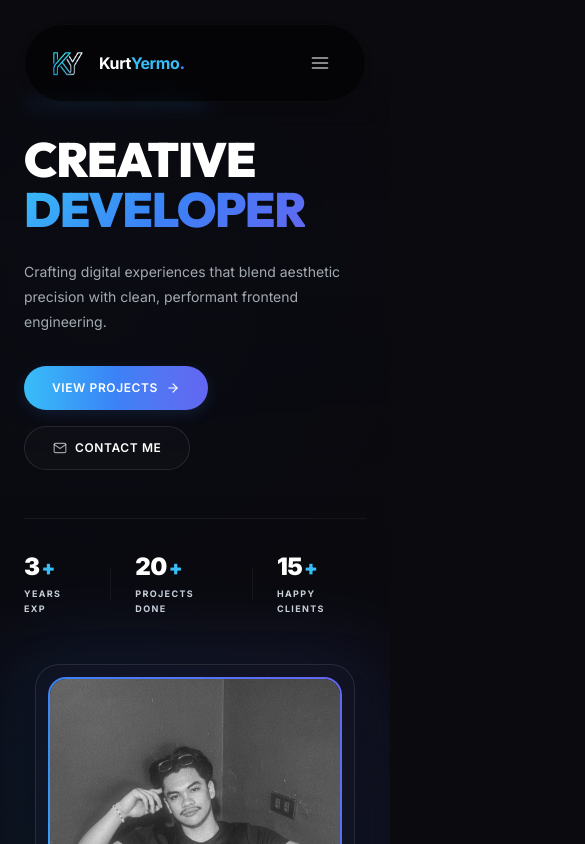
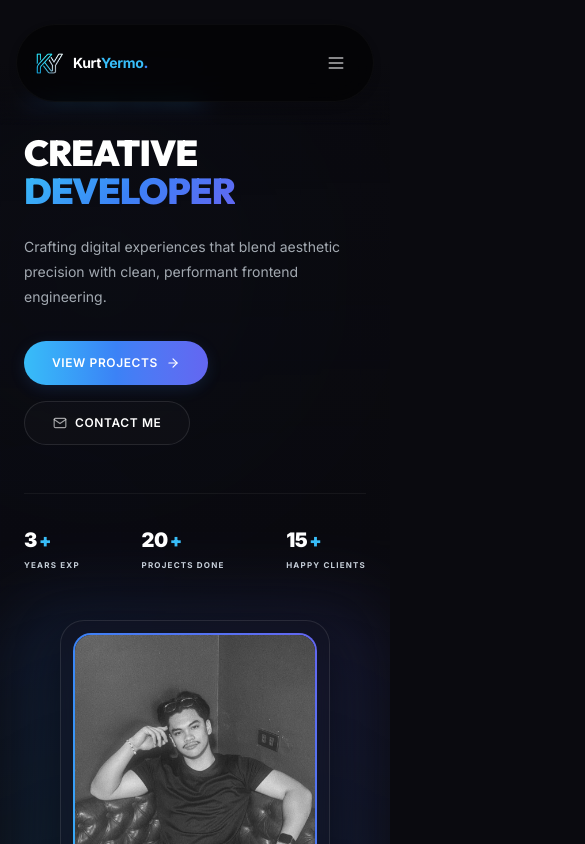
Before and after one commit to yermokurt/personal_portfolio, a Next.js app: page / in a window 390 px wide. Shown: the top 844 px of the page, 585 px wide, since content can reach past the window. Built offline with nearby package versions, Linux system fonts and the light colour scheme.

Commit message:
mobile responsiveness

```diff
--- a/src/app/globals.css
+++ b/src/app/globals.css
@@ -31,6 +31,12 @@
     padding: 0;
   }
 
+  html,
+  body {
+    overflow-x: hidden;
+    width: 100%;
+  }
+
   html {
     scroll-behavior: auto;
     /* Lenis handles this */
@@ -43,7 +49,6 @@
     background-color: #0a0a0f;
     color: #f0f0f0;
     font-family: var(--font-inter), system-ui, sans-serif;
-    overflow-x: hidden;
     line-height: 1.6;
   }
 
--- a/src/components/Navbar.tsx
+++ b/src/components/Navbar.tsx
@@ -6,7 +6,6 @@ import Image from "next/image";
 import { useActiveSection } from "@/hooks/useActiveSection";
 import { useScrollProgress } from "@/hooks/useScrollProgress";
 import { scrollToSection } from "@/lib/utils";
-import { FiMenu, FiX } from "react-icons/fi";
 import logoImg from "@/assets/logo.png";
 
 const navLinks = [
@@ -26,7 +25,7 @@ export default function Navbar() {
   // Close mobile menu on resize
   useEffect(() => {
     const handleResize = () => {
-      if (window.innerWidth >= 768) setMobileOpen(false);
+      if (window.innerWidth >= 1024) setMobileOpen(false);
     };
     window.addEventListener("resize", handleResize);
     return () => window.removeEventListener("resize", handleResize);
@@ -48,9 +47,9 @@ export default function Navbar() {
           paddingTop: isScrolled ? "16px" : "24px",
         }}
       >
-        <div className="w-full max-w-7xl px-6 md:px-8 lg:px-12 pointer-events-auto">
+        <div className="w-full max-w-7xl px-4 sm:px-6 md:px-8 lg:px-12 pointer-events-auto">
           <div
-            className="w-full rounded-full border transition-all duration-500 px-6 md:px-8 lg:px-10 overflow-hidden isolate backdrop-blur-xl bg-black/70 supports-[backdrop-filter]:bg-black/55 pointer-events-auto"
+            className="w-full rounded-full border transition-all duration-500 px-4 sm:px-6 md:px-8 lg:px-10 overflow-hidden isolate backdrop-blur-xl bg-black/70 supports-[backdrop-filter]:bg-black/55 pointer-events-auto"
             style={{
               borderColor: isScrolled
                 ? "rgba(255, 255, 255, 0.08)"
@@ -64,9 +63,9 @@ export default function Navbar() {
               {/* Logo / Name */}
               <button
                 onClick={() => handleNavClick("hero")}
-                className="group flex items-center gap-3.5 text-left cursor-pointer"
+                className="group flex items-center gap-2 sm:gap-3.5 text-left cursor-pointer shrink-0"
               >
-                <div className="relative w-9 h-9 transition-all duration-500 group-hover:scale-105">
+                <div className="relative w-8 h-8 sm:w-9 sm:h-9 transition-all duration-500 group-hover:scale-105">
                   <Image
                     src={logoImg}
                     alt="Kurt Yermo Logo"
@@ -76,14 +75,14 @@ export default function Navbar() {
                     priority
                   />
                 </div>
-                <span className="font-bold text-white font-display text-base tracking-tight group-hover:text-accent transition-colors duration-300">
+                <span className="font-bold text-white font-display text-sm sm:text-base tracking-tight group-hover:text-accent transition-colors duration-300 whitespace-nowrap">
                   Kurt<span className="text-accent-light">Yermo</span>
                   <span className="text-accent font-extrabold">.</span>
                 </span>
               </button>
 
               {/* Desktop Nav */}
-              <div className="hidden md:flex items-center gap-4 lg:gap-6">
+              <div className="hidden lg:flex items-center gap-4 lg:gap-6">
                 {navLinks.map(({ id, label }) => {
                   const isActive = activeSection === id;
                   return (
@@ -121,11 +120,19 @@ export default function Navbar() {
 
               {/* Mobile Menu Button */}
               <button
-                className="md:hidden text-white/70 hover:text-white hover:bg-white/5 transition-all p-2.5 rounded-full border border-transparent hover:border-white/10"
+                className="lg:hidden flex items-center justify-center shrink-0 text-white/70 hover:text-white hover:bg-white/5 transition-all p-2.5 rounded-full border border-transparent hover:border-white/10 cursor-pointer"
                 onClick={() => setMobileOpen((prev) => !prev)}
                 aria-label="Toggle menu"
               >
-                {mobileOpen ? <FiX size={20} /> : <FiMenu size={20} />}
+                {mobileOpen ? (
+                  <svg className="w-5 h-5" fill="none" viewBox="0 0 24 24" stroke="currentColor" strokeWidth={2}>
+                    <path strokeLinecap="round" strokeLinejoin="round" d="M6 18L18 6M6 6l12 12" />
+                  </svg>
+                ) : (
+                  <svg className="w-5 h-5" fill="none" viewBox="0 0 24 24" stroke="currentColor" strokeWidth={2}>
+                    <path strokeLinecap="round" strokeLinejoin="round" d="M4 6h16M4 12h16M4 18h16" />
+                  </svg>
+                )}
               </button>
             </div>
           </div>
@@ -157,11 +164,13 @@ export default function Navbar() {
             >
               {/* Drawer header close button */}
               <button
-                className="absolute top-6 right-6 text-white/70 hover:text-white p-2 hover:bg-white/5 rounded-xl transition-all"
+                className="absolute top-6 right-6 text-white/70 hover:text-white p-2 hover:bg-white/5 rounded-xl transition-all cursor-pointer"
                 onClick={() => setMobileOpen(false)}
                 aria-label="Close menu"
               >
-                <FiX size={20} />
+                <svg className="w-5 h-5" fill="none" viewBox="0 0 24 24" stroke="currentColor" strokeWidth={2}>
+                  <path strokeLinecap="round" strokeLinejoin="round" d="M6 18L18 6M6 6l12 12" />
+                </svg>
               </button>
 
               <div className="flex flex-col gap-3 mt-4">
--- a/src/components/ProjectModal.tsx
+++ b/src/components/ProjectModal.tsx
@@ -101,8 +101,8 @@ export default function ProjectModal({ project, isOpen, onClose }: ProjectModalP
                   <FiX size={18} />
                 </button>
 
-                {/* Cinematic 21:9 Image Frame */}
-                <div className="relative aspect-[21/9] w-full overflow-hidden bg-black/40 border-b border-white/[0.04]">
+                {/* Cinematic Responsive Image Frame */}
+                <div className="relative aspect-[16/10] sm:aspect-[21/9] w-full overflow-hidden bg-black/40 border-b border-white/[0.04]">
                   <Image
                     src={project.featuredImage}
                     alt={project.title}
--- a/src/sections/AboutSection.tsx
+++ b/src/sections/AboutSection.tsx
@@ -36,7 +36,7 @@ export default function AboutSection() {
       </div>
 
       <div className="container-custom">
-        <div className="grid grid-cols-1 md:grid-cols-[280px_1fr] lg:grid-cols-[420px_1fr] gap-12 lg:gap-16 items-center">
+        <div className="grid grid-cols-1 lg:grid-cols-[420px_1fr] gap-12 lg:gap-16 items-center">
           {/* Left — Visual Anchor */}
           <motion.div
             variants={slideInLeft}
--- a/src/sections/HeroSection.tsx
+++ b/src/sections/HeroSection.tsx
@@ -79,7 +79,7 @@ export default function HeroSection() {
 
             {/* Title */}
             <motion.div variants={heroTitle} className="mb-6">
-              <h1 className="text-5xl md:text-7xl lg:text-8xl font-black tracking-tight text-white leading-[1.05] uppercase">
+              <h1 className="text-4xl sm:text-6xl md:text-7xl lg:text-8xl font-black tracking-tight text-white leading-[1.05] uppercase">
                 Creative <br />
                 <span className="text-gradient">Developer</span>
               </h1>
@@ -120,31 +120,31 @@ export default function HeroSection() {
             {/* Stats Row */}
             <motion.div
               variants={heroSubtitle}
-              className="flex items-center gap-6 sm:gap-10 md:gap-12 w-full pt-8 border-t border-white/5"
+              className="flex flex-wrap items-center justify-between sm:justify-start gap-4 sm:gap-10 md:gap-12 w-full pt-8 border-t border-white/5"
             >
               <div>
-                <div className="text-2xl md:text-3xl font-black text-white tracking-tight flex items-baseline">
-                  3<span className="text-accent-light text-xl ml-0.5">+</span>
+                <div className="text-xl sm:text-2xl md:text-3xl font-black text-white tracking-tight flex items-baseline">
+                  3<span className="text-accent-light text-lg sm:text-xl ml-0.5">+</span>
                 </div>
-                <div className="text-[9px] font-bold tracking-[0.15em] uppercase text-muted-light mt-1 text-left">
+                <div className="text-[8px] sm:text-[9px] font-bold tracking-[0.15em] uppercase text-muted-light mt-1 text-left">
                   Years Exp
                 </div>
               </div>
-              <div className="w-px h-8 bg-white/5" />
+              <div className="hidden sm:block w-px h-8 bg-white/5" />
               <div>
-                <div className="text-2xl md:text-3xl font-black text-white tracking-tight flex items-baseline">
-                  20<span className="text-accent-light text-xl ml-0.5">+</span>
+                <div className="text-xl sm:text-2xl md:text-3xl font-black text-white tracking-tight flex items-baseline">
+                  20<span className="text-accent-light text-lg sm:text-xl ml-0.5">+</span>
                 </div>
-                <div className="text-[9px] font-bold tracking-[0.15em] uppercase text-muted-light mt-1 text-left">
+                <div className="text-[8px] sm:text-[9px] font-bold tracking-[0.15em] uppercase text-muted-light mt-1 text-left">
                   Projects Done
                 </div>
               </div>
-              <div className="w-px h-8 bg-white/5" />
+              <div className="hidden sm:block w-px h-8 bg-white/5" />
               <div>
-                <div className="text-2xl md:text-3xl font-black text-white tracking-tight flex items-baseline">
-                  15<span className="text-accent-light text-xl ml-0.5">+</span>
+                <div className="text-xl sm:text-2xl md:text-3xl font-black text-white tracking-tight flex items-baseline">
+                  15<span className="text-accent-light text-lg sm:text-xl ml-0.5">+</span>
                 </div>
-                <div className="text-[9px] font-bold tracking-[0.15em] uppercase text-muted-light mt-1 text-left">
+                <div className="text-[8px] sm:text-[9px] font-bold tracking-[0.15em] uppercase text-muted-light mt-1 text-left">
                   Happy Clients
                 </div>
               </div>
@@ -160,7 +160,7 @@ export default function HeroSection() {
             <div className="absolute -inset-4 bg-gradient-to-tr from-[#38bdf8] via-[#3b82f6] to-[#6366f1] rounded-[30px] opacity-15 blur-2xl z-0 pointer-events-none" />
 
             {/* Sizing Anchor Wrapper Frame */}
-            <div className="relative w-full max-w-[320px] sm:max-w-[350px] flex flex-col items-center lg:block z-10">
+            <div className="relative w-full max-w-[270px] sm:max-w-[350px] flex flex-col items-center lg:block z-10">
 
               {/* Main Portrait Frame with original backing gradient glowing border */}
               <div className="relative w-full aspect-[4/5] rounded-[24px] overflow-hidden bg-surface-card/40 backdrop-blur-md border border-white/10 p-3 z-10 shadow-[0_15px_40px_rgba(0,0,0,0.5)] select-none">
--- a/src/sections/SkillsSection.tsx
+++ b/src/sections/SkillsSection.tsx
@@ -60,7 +60,10 @@ export default function SkillsSection() {
                       transition={{ type: "spring", stiffness: 380, damping: 30 }}
                     />
                   )}
-                  <span className="relative z-10">{cat.title}</span>
+                  <span className="relative z-10 hidden sm:inline">{cat.title}</span>
+                  <span className="relative z-10 sm:hidden">
+                    {cat.id === "creative" ? "Creative" : "Technical"}
+                  </span>
                 </button>
               );
             })}
```
